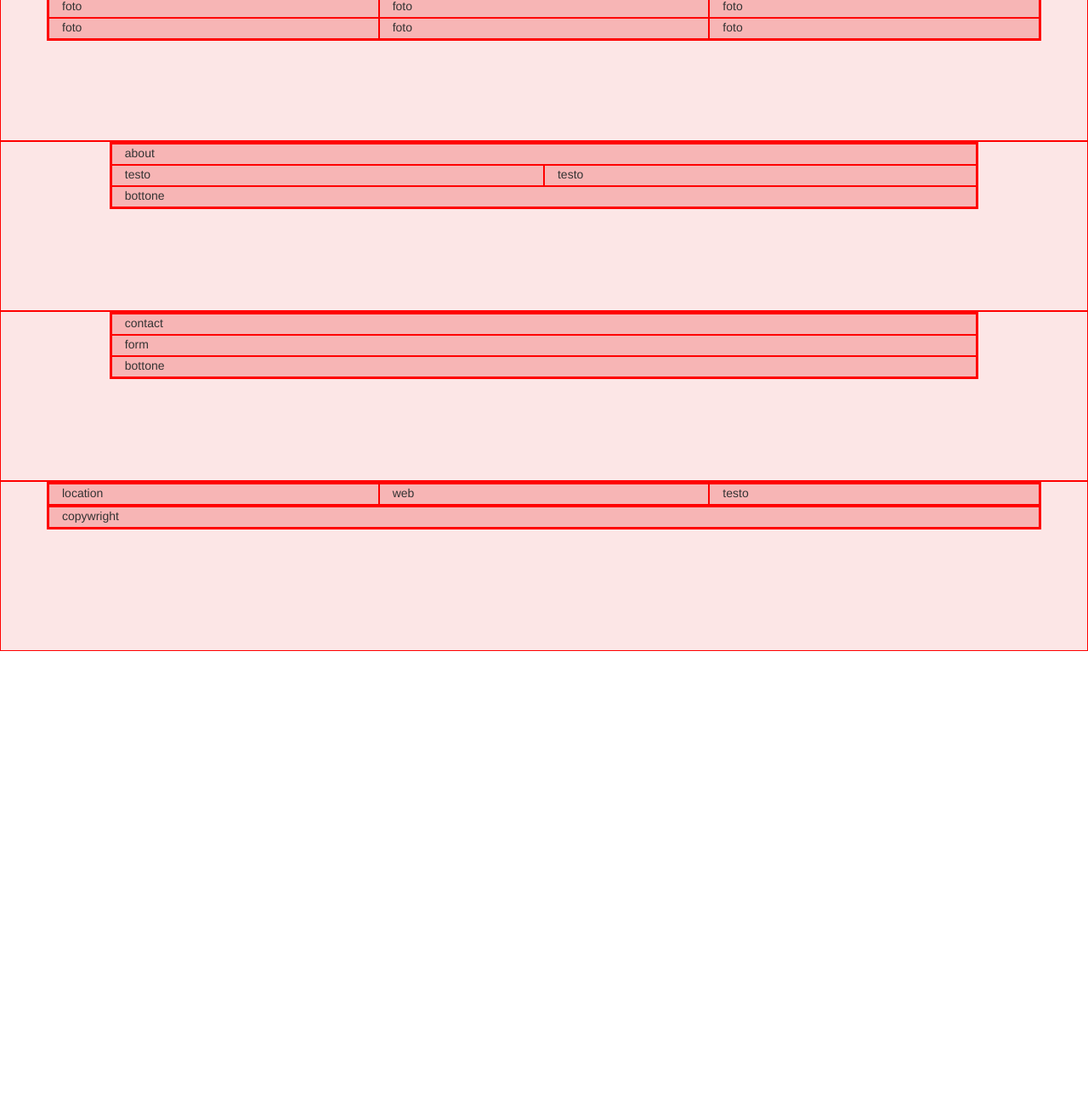
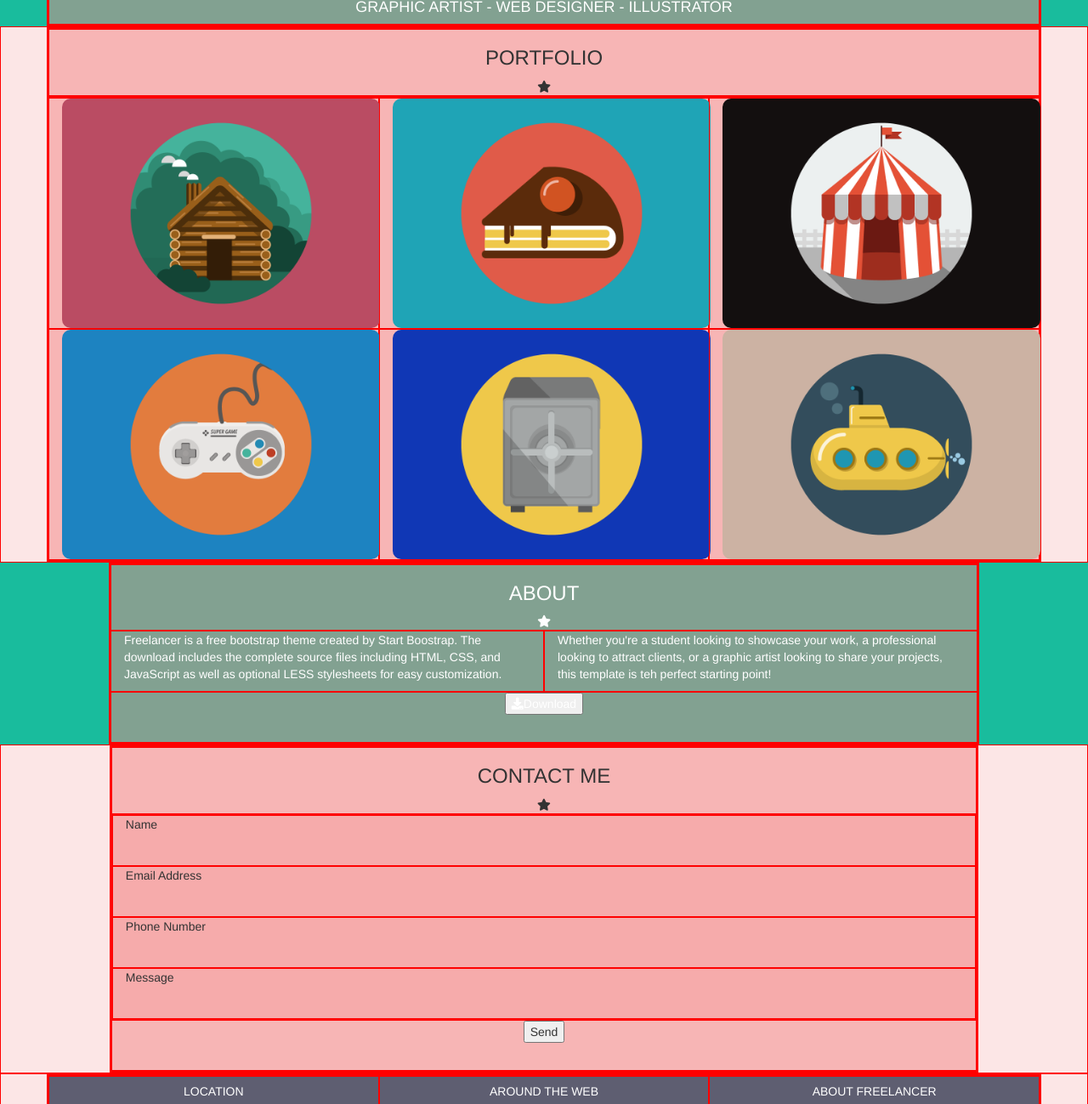
Before and after one commit to Mary78234/html-css-bootstrap-freelancer, a plain HTML site: page index.html in a window 1280 px wide. Shown: the part 434-1733 px from the top of the page at 85% size. Before the commit the page ends 1200 px from the top, so only its background shows below. Drawn offline with nearby package versions, Linux system fonts and the light colour scheme.

Commit message:
finito struttura

```diff
--- a/css/style.css
+++ b/css/style.css
@@ -1,28 +1,51 @@
 .debug{
   background-color: rgba(240, 128, 128, 0.2);
-  min-height: 25px;
+  min-height: 60px;
   border: 1px solid red;
 }
 
-/* #section-nav{
-  height: 80px;
-  background-color: #2C3F51;
+img.qw-img{
+  height: 270px;
+  border-radius: 10px;
 }
 
-#section-banner{
+header, #section-about, #section-footer{
+  color: white;
+}
+
+#section-nav{
+  height: 60px;
+  background-color: #2C3F51;
+  vertical-align: middle;
+}
+
+#section-banner, #section-about{
+  min-height: 200px;
+  background-color: #19BC9D;
+}
+
+/* #section-nav,#section-banner, */#section-portfolio, #section-contact, #section-footer{
   width: 100%;
-  min-height: 400px;
-  background-color: #19BC9D;
-} */
-
-#section-nav,#section-banner,#section-portfolio, #section-about, #section-contact, #section-footer{
-  width: 100%;
-  height: 200px;
+  min-height: 200px;
   border: 1px solid red;
   background-color: rgba(240, 128, 128, 0.2);
+}
+
+#section-footer .row:first-of-type{
+  background-color: #3A556D;
+}
+
+#section-footer .row:last-of-type{
+  background-color: #2C3F51;
 }
 
 .container.qw-wrapper{
   width: 80%;
   margin: auto;
 }
+
+.btn.qw-btn-nav{
+  background-color: none;
+  border: 1px solid gray;
+  border-radius: 5px;
+}
--- a/index.html
+++ b/index.html
@@ -4,6 +4,7 @@
   <meta charset="utf-8">
     <meta http-equiv="X-UA-Compatible" content="IE=edge">
     <meta name="viewport" content="width=device-width, initial-scale=1">
+    <link rel="stylesheet" href="https://cdnjs.cloudflare.com/ajax/libs/font-awesome/5.15.3/css/all.min.css" integrity="sha512-iBBXm8fW90+nuLcSKlbmrPcLa0OT92xO1BIsZ+ywDWZCvqsWgccV3gFoRBv0z+8dLJgyAHIhR35VZc2oM/gI1w==" crossorigin="anonymous" />
     <!-- Bootstrap -->
     <link rel="stylesheet" href="https://stackpath.bootstrapcdn.com/bootstrap/3.4.1/css/bootstrap.min.css" integrity="sha384-HSMxcRTRxnN+Bdg0JdbxYKrThecOKuH5zCYotlSAcp1+c8xmyTe9GYg1l9a69psu" crossorigin="anonymous">
     <link rel="stylesheet" href="css/style.css">
@@ -15,12 +16,20 @@
   <header>
 
     <!-- section nav -->
-    <section id="section-nav">
+    <section id="section-nav" class="qw-container">
       <div class="container debug">
-        <div class="row debug">
-          <div class="col-xs-10 col-sm-6 col-md-4 debug">logo</div>
-          <div class="hidden-xs col-sm-6 col-md-4 col-md-offset-4 debug">menu</div>
-          <div class="col-xs-2 visible-xs debug">nav</div>
+        <div class="row text-uppercase debug">
+          <div class="col-xs-10 col-sm-6 col-md-4 debug">
+            <h4>start bootstrap</h4>
+          </div>
+          <div class="hidden-xs col-sm-6 col-md-4 col-md-offset-4 text-right debug">
+            <ul class="list-unstyled list-inline">
+              <li>portfolio</li>
+              <li>about</li>
+              <li>contact</li>
+            </ul>
+          </div>
+          <div class="col-xs-2 visible-xs debug"><a href="#" class="btn qw-btn-nav"><i class="fas fa-bars"></i></a></div>
         </div>
       </div>
     </section>
@@ -29,8 +38,13 @@
     <!-- section banner -->
     <section id="section-banner">
       <div class="container debug">
-        <div class="row debug">
-          <div class="col-xs-12 debug">lorem</div>
+        <div class="row debug text-uppercase text-center">
+          <div class="col-xs-12 debug">
+            <img class="qw-img center-block" src="img/avatar.svg" alt="avatar">
+            <h1>start bootstrap</h1>
+            <i class="fas fa-star"></i>
+            <h4>graphic artist - web designer - illustrator</h4>
+          </div>
         </div>
       </div>
     </section>
@@ -45,16 +59,31 @@
     <!-- section portfolio -->
     <section id="section-portfolio">
       <div class="container debug">
-        <div class="row debug">
-          <div class="col-xs-12 debug">main</div>
+        <div class="row debug text-uppercase text-center">
+          <div class="col-xs-12 debug">
+            <h3>portfolio</h3>
+            <i class="fas fa-star"></i>
+          </div>
         </div>
         <div class="row debug">
-          <div class="col-xs-12 col-sm-6 col-lg-4 debug">foto</div>
-          <div class="col-xs-12 col-sm-6 col-lg-4 debug">foto</div>
-          <div class="col-xs-12 col-sm-6 col-lg-4 debug">foto</div>
-          <div class="col-xs-12 col-sm-6 col-lg-4 debug">foto</div>
-          <div class="col-xs-12 col-sm-6 col-lg-4 debug">foto</div>
-          <div class="col-xs-12 col-sm-6 col-lg-4 debug">foto</div>
+          <div class="col-xs-12 col-sm-6 col-lg-4 debug">
+            <img class="qw-img center-block" src="img/cabin.png" alt="cabin">
+          </div>
+          <div class="col-xs-12 col-sm-6 col-lg-4 debug">
+            <img class="qw-img center-block" src="img/cake.png" alt="cake">
+          </div>
+          <div class="col-xs-12 col-sm-6 col-lg-4 debug">
+            <img class="qw-img center-block" src="img/circus.png" alt="circus">
+          </div>
+          <div class="col-xs-12 col-sm-6 col-lg-4 debug">
+            <img class="qw-img center-block" src="img/game.png" alt="game">
+          </div>
+          <div class="col-xs-12 col-sm-6 col-lg-4 debug">
+            <img class="qw-img center-block" src="img/safe.png" alt="safe">
+          </div>
+          <div class="col-xs-12 col-sm-6 col-lg-4 debug">
+            <img class="qw-img center-block" src="img/submarine.png" alt="submarine">
+          </div>
         </div>
       </div>
     </section>
@@ -64,10 +93,17 @@
     <section id="section-about">
       <div class="container qw-wrapper debug">
         <div class="row debug">
-          <div class="col-xs-12 debug">about</div>
-          <div class="col-xs-12 col-sm-6 debug">testo</div>
-          <div class="col-xs-12 col-sm-6 debug">testo</div>
-          <div class="col-xs-12 debug">bottone</div>
+          <div class="col-xs-12 text-uppercase text-center debug">
+            <h3>about</h3>
+            <i class="fas fa-star"></i>
+          </div>
+          <div class="col-xs-12 col-sm-6 debug">
+            <p>Freelancer is a free bootstrap theme created by Start Boostrap. The download includes the complete source files including HTML, CSS, and JavaScript as well as optional LESS stylesheets for easy customization.</p>
+          </div>
+          <div class="col-xs-12 col-sm-6 debug">
+            <p>Whether you're a student looking to showcase your work, a professional looking to attract clients, or a graphic artist looking to share your projects, this template is teh perfect starting point!</p>
+          </div>
+          <div class="col-xs-12 text-center debug"><button><i class="fas fa-download"></i>Download</button></div>
         </div>
       </div>
     </section>
@@ -76,11 +112,26 @@
     <!-- section contact -->
     <section id="section-contact">
       <div class="container qw-wrapper debug">
+
         <div class="row debug">
-          <div class="col-xs-12 debug">contact</div>
-          <div class="col-xs-12 debug">form</div>
-          <div class="col-xs-12 debug">bottone</div>
+          <div class="col-xs-12 text-uppercase text-center debug">
+            <h3>contact me</h3>
+            <i class="fas fa-star"></i>
+          </div>
+
+          <div class="col-xs-12 debug">
+            <div class="row">
+              <div class="col-xs-12 debug"><span>Name</span></div>
+              <div class="col-xs-12 debug"><span>Email Address</span></div>
+              <div class="col-xs-12 debug"><span>Phone Number</span></div>
+              <div class="col-xs-12 debug"><span>Message</span></div>
+            </div>
+          </div>
+
+          <div class="col-xs-12 text-center debug"><button>Send</button></div>
+
         </div>
+
       </div>
     </section>
     <!-- /section contact -->
@@ -94,14 +145,33 @@
     <!-- section footer -->
     <section id="section-footer">
       <div class="container debug">
-        <div class="row debug">
-          <div class="col-xs-12 col-md-4 debug">location</div>
-          <div class="col-xs-12 col-md-4 debug">web</div>
-          <div class="col-xs-12 col-md-4 debug">testo</div>
+
+        <div class="row text-center debug">
+          <div class="col-xs-12 col-md-4 debug">
+            <h5 class="text-uppercase">location</h5>
+            <p>2215 John Daniel Drive Clark, MO 54243</p>
+          </div>
+          <div class="col-xs-12 col-md-4 debug">
+            <h5 class="text-uppercase">Around the web</h5>
+            <p>
+              <i class="fab fa-facebook-f"></i>
+              <i class="fab fa-google-plus-g"></i>
+              <i class="fab fa-twitter"></i>
+              <i class="fab fa-linkedin-in"></i>
+            </p>
+          </div>
+          <div class="col-xs-12 col-md-4 debug">
+            <h5 class="text-uppercase">About freelancer</h5>
+            <p>Freelance is a free to use, open source Bootstrap theme created by <span>Start Bootstrap</span>.</p>
+          </div>
         </div>
-        <div class="row debug">
-          <div class="col-xs-12 debug">copywright</div>
+
+        <div class="row text-center debug">
+          <div class="col-xs-12 debug">
+            <p>Copywright <i class="far fa-copyright"></i> Your Website 2019</p>
+          </div>
         </div>
+
       </div>
     </section>
     <!-- /section footer -->
```
